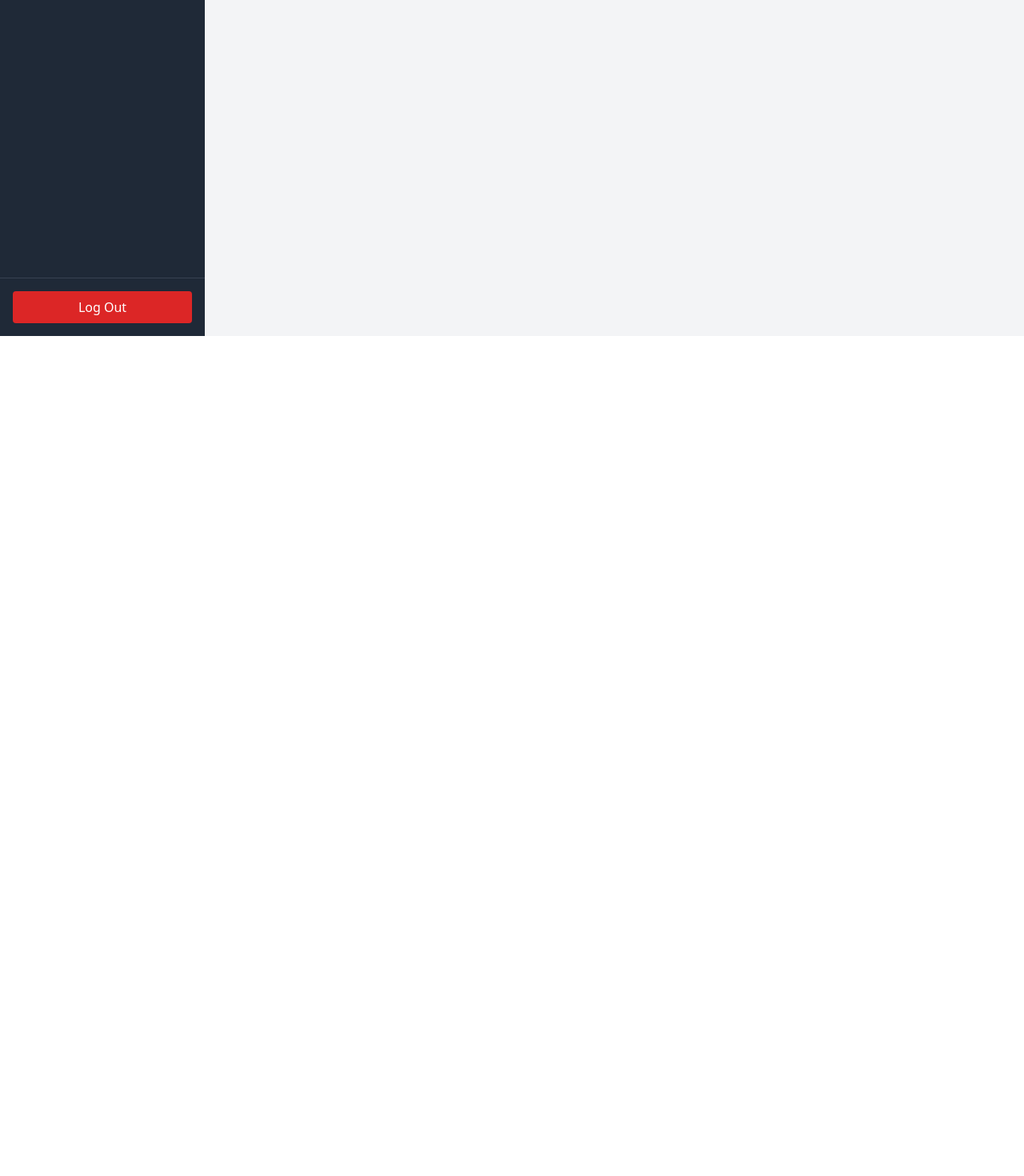
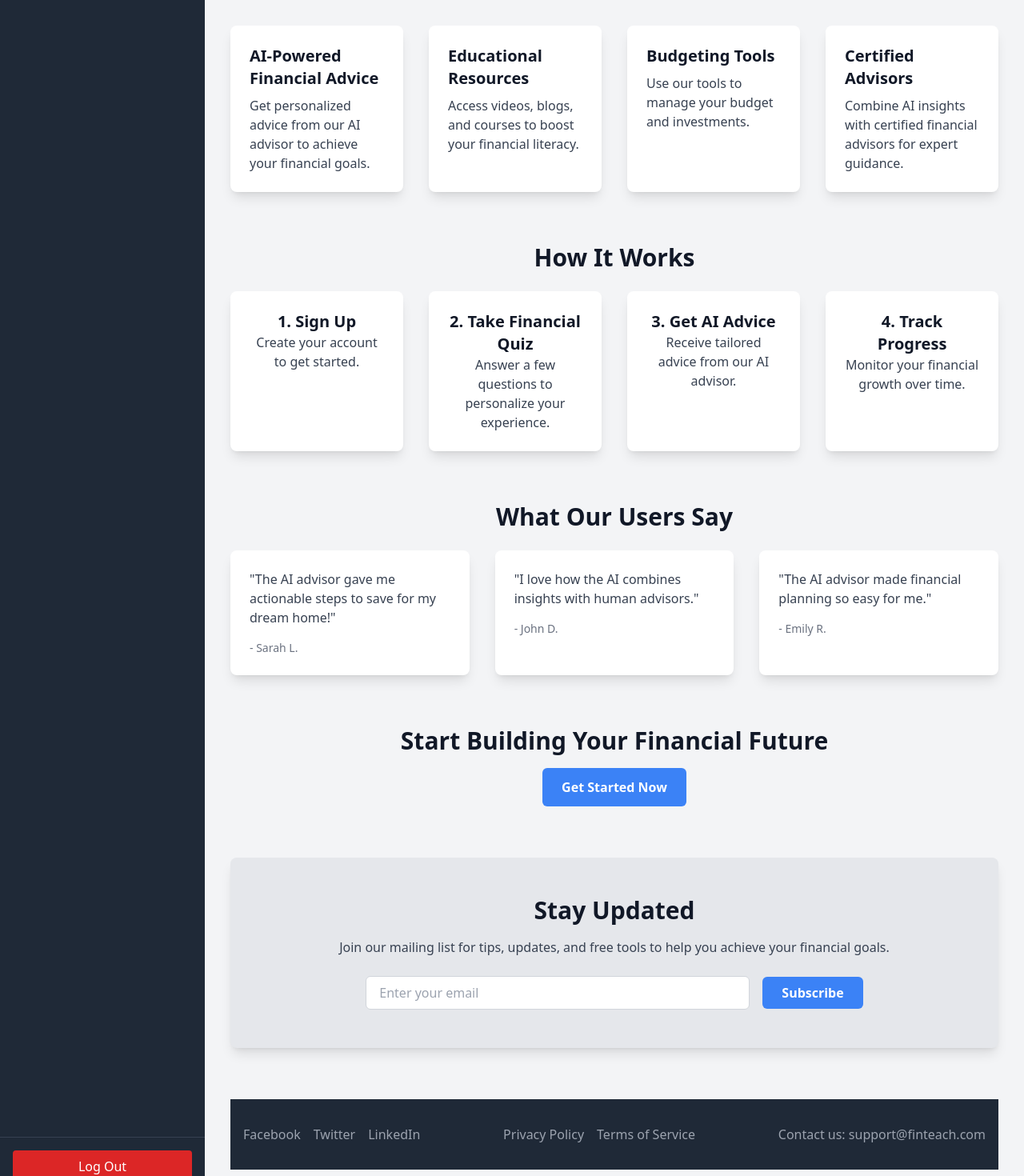
Before and after one commit to Jetrossgalinato/Finteach, a React (Vite) app in the folder Frontend/: page /home in a window 1280 px wide. Shown: the part 380-1850 px from the top of the page at 80% size. Before the commit the page ends 800 px from the top, so only its background shows below. Built offline with nearby package versions, Linux system fonts and the light colour scheme; sample sign-in values are in the browser's storage.

Commit message:
added layout for home page

```diff
--- a/Frontend/src/components/Sidebar.tsx
+++ b/Frontend/src/components/Sidebar.tsx
@@ -3,7 +3,7 @@ import { Link } from 'react-router-dom';
 import logo from '../assets/logo.png';
 
 interface SidebarProps {
-  handleLogout: () => void; // Function to handle logout
+  handleLogout: () => void;
 }
 
 const Sidebar: React.FC<SidebarProps> = ({ handleLogout }) => {
--- a/Frontend/src/pages/HomePage.tsx
+++ b/Frontend/src/pages/HomePage.tsx
@@ -11,7 +11,7 @@ function HomePage() {
   useEffect(() => {
     const accessToken = localStorage.getItem('accessToken');
     if (!accessToken) {
-      navigate('/'); // Redirect to login page
+      navigate('/');
     }
   }, [navigate]);
 
@@ -60,9 +60,137 @@ function HomePage() {
       <Sidebar handleLogout={handleLogout} />
 
       {/* Main Content */}
-      <div className="flex-1 p-8">
-        <h1 className="text-2xl font-bold mb-4 text-gray-900 dark:text-white">This is the Home Page</h1>
-        <p className="text-gray-700 dark:text-gray-300">Welcome to the FinTeach platform!</p>
+      <div className="flex-1 p-8 space-y-16">
+        {/* Hero Section */}
+        <section className="text-center bg-blue-500 dark:bg-blue-700 text-white py-16 rounded-lg shadow-lg">
+          <h1 className="text-4xl font-bold mb-4">Empowering You to Make Smarter Financial Decisions</h1>
+          <p className="text-lg mb-6">Learn, plan, and grow with expert-backed financial insights and AI-powered advice.</p>
+          <div className="space-x-4">
+            <button className="bg-white dark:bg-gray-800 text-blue-500 dark:text-white px-6 py-2 rounded-md font-bold hover:bg-gray-100 dark:hover:bg-gray-700">
+              Get Started
+            </button>
+            <button className="bg-blue-700 dark:bg-blue-800 px-6 py-2 rounded-md font-bold hover:bg-blue-600 dark:hover:bg-blue-700">
+              Talk to Our AI Advisor
+            </button>
+          </div>
+        </section>
+
+        {/* Key Features */}
+        <section className="grid grid-cols-1 md:grid-cols-2 lg:grid-cols-4 gap-8">
+          <div className="bg-white dark:bg-gray-800 p-6 rounded-lg shadow-lg">
+            <h3 className="text-xl font-bold mb-2 text-gray-900 dark:text-white">AI-Powered Financial Advice</h3>
+            <p className="text-gray-700 dark:text-gray-300">Get personalized advice from our AI advisor to achieve your financial goals.</p>
+          </div>
+          <div className="bg-white dark:bg-gray-800 p-6 rounded-lg shadow-lg">
+            <h3 className="text-xl font-bold mb-2 text-gray-900 dark:text-white">Educational Resources</h3>
+            <p className="text-gray-700 dark:text-gray-300">Access videos, blogs, and courses to boost your financial literacy.</p>
+          </div>
+          <div className="bg-white dark:bg-gray-800 p-6 rounded-lg shadow-lg">
+            <h3 className="text-xl font-bold mb-2 text-gray-900 dark:text-white">Budgeting Tools</h3>
+            <p className="text-gray-700 dark:text-gray-300">Use our tools to manage your budget and investments.</p>
+          </div>
+          <div className="bg-white dark:bg-gray-800 p-6 rounded-lg shadow-lg">
+            <h3 className="text-xl font-bold mb-2 text-gray-900 dark:text-white">Certified Advisors</h3>
+            <p className="text-gray-700 dark:text-gray-300">Combine AI insights with certified financial advisors for expert guidance.</p>
+          </div>
+        </section>
+
+        {/* How It Works */}
+        <section className="text-center">
+          <h2 className="text-3xl font-bold mb-6 text-gray-900 dark:text-white">How It Works</h2>
+          <div className="grid grid-cols-1 md:grid-cols-4 gap-8">
+            <div className="bg-white dark:bg-gray-800 p-6 rounded-lg shadow-lg">
+              <h3 className="text-xl font-bold text-gray-900 dark:text-white">1. Sign Up</h3>
+              <p className="text-gray-700 dark:text-gray-300">Create your account to get started.</p>
+            </div>
+            <div className="bg-white dark:bg-gray-800 p-6 rounded-lg shadow-lg">
+              <h3 className="text-xl font-bold text-gray-900 dark:text-white">2. Take Financial Quiz</h3>
+              <p className="text-gray-700 dark:text-gray-300">Answer a few questions to personalize your experience.</p>
+            </div>
+            <div className="bg-white dark:bg-gray-800 p-6 rounded-lg shadow-lg">
+              <h3 className="text-xl font-bold text-gray-900 dark:text-white">3. Get AI Advice</h3>
+              <p className="text-gray-700 dark:text-gray-300">Receive tailored advice from our AI advisor.</p>
+            </div>
+            <div className="bg-white dark:bg-gray-800 p-6 rounded-lg shadow-lg">
+              <h3 className="text-xl font-bold text-gray-900 dark:text-white">4. Track Progress</h3>
+              <p className="text-gray-700 dark:text-gray-300">Monitor your financial growth over time.</p>
+            </div>
+          </div>
+        </section>
+
+        {/* Testimonials */}
+        <section>
+          <h2 className="text-3xl font-bold mb-6 text-center text-gray-900 dark:text-white">What Our Users Say</h2>
+          <div className="grid grid-cols-1 md:grid-cols-3 gap-8">
+            <blockquote className="bg-white dark:bg-gray-800 p-6 rounded-lg shadow-lg">
+              <p className="text-gray-700 dark:text-gray-300">"The AI advisor gave me actionable steps to save for my dream home!"</p>
+              <footer className="mt-4 text-sm text-gray-500 dark:text-gray-400">- Sarah L.</footer>
+            </blockquote>
+            <blockquote className="bg-white dark:bg-gray-800 p-6 rounded-lg shadow-lg">
+              <p className="text-gray-700 dark:text-gray-300">"I love how the AI combines insights with human advisors."</p>
+              <footer className="mt-4 text-sm text-gray-500 dark:text-gray-400">- John D.</footer>
+            </blockquote>
+            <blockquote className="bg-white dark:bg-gray-800 p-6 rounded-lg shadow-lg">
+              <p className="text-gray-700 dark:text-gray-300">"The AI advisor made financial planning so easy for me."</p>
+              <footer className="mt-4 text-sm text-gray-500 dark:text-gray-400">- Emily R.</footer>
+            </blockquote>
+          </div>
+        </section>
+
+        {/* Call to Action */}
+        <section className="text-center">
+          <h2 className="text-3xl font-bold mb-4 text-gray-900 dark:text-white">Start Building Your Financial Future</h2>
+          <button className="bg-blue-500 dark:bg-blue-700 text-white px-6 py-3 rounded-md font-bold hover:bg-blue-600 dark:hover:bg-blue-800">
+            Get Started Now
+          </button>
+        </section>
+
+        {/* Newsletter Signup */}
+        <section className="text-center bg-gray-200 dark:bg-gray-800 py-12 rounded-lg shadow-lg">
+          <h2 className="text-3xl font-bold mb-4 text-gray-900 dark:text-white">Stay Updated</h2>
+          <p className="text-gray-700 dark:text-gray-300 mb-6">
+            Join our mailing list for tips, updates, and free tools to help you achieve your financial goals.
+          </p>
+          <form className="flex flex-col md:flex-row justify-center items-center space-y-4 md:space-y-0 md:space-x-4">
+            <input
+              type="email"
+              placeholder="Enter your email"
+              className="px-4 py-2 w-full md:w-1/2 border border-gray-300 dark:border-gray-600 rounded-md focus:outline-none focus:ring-2 focus:ring-blue-500 dark:focus:ring-blue-400"
+              required
+            />
+            <button
+              type="submit"
+              className="bg-blue-500 dark:bg-blue-700 text-white px-6 py-2 rounded-md font-bold hover:bg-blue-600 dark:hover:bg-blue-800"
+            >
+              Subscribe
+            </button>
+          </form>
+        </section>
+
+        {/* Footer */}
+      <footer className="bg-gray-800 dark:bg-gray-900 text-gray-400 py-8">
+        <div className="container mx-auto px-4">
+          <div className="flex flex-col md:flex-row justify-between items-center space-y-4 md:space-y-0">
+            {/* Social Media Links */}
+            <div className="flex space-x-4">
+              <a href="#" className="hover:text-white">Facebook</a>
+              <a href="#" className="hover:text-white">Twitter</a>
+              <a href="#" className="hover:text-white">LinkedIn</a>
+            </div>
+
+            {/* Legal Links */}
+            <div className="flex space-x-4">
+              <a href="#" className="hover:text-white">Privacy Policy</a>
+              <a href="#" className="hover:text-white">Terms of Service</a>
+            </div>
+
+            {/* Contact Info */}
+            <div>
+              <p>Contact us: <a href="mailto:support@finteach.com" className="hover:text-white">support@finteach.com</a></p>
+            </div>
+          </div>
+        </div>
+      </footer>
       </div>
     </div>
   );
--- a/Frontend/src/pages/LoginPage.tsx
+++ b/Frontend/src/pages/LoginPage.tsx
@@ -45,7 +45,7 @@ function LoginPage() {
   useEffect(() => {
     const accessToken = localStorage.getItem('accessToken');
     if (accessToken) {
-      navigate('/home'); // Redirect to home page
+      navigate('/home');
     }
   }, [navigate]);
 
--- a/Frontend/src/pages/RegisterPage.tsx
+++ b/Frontend/src/pages/RegisterPage.tsx
@@ -49,7 +49,7 @@ function RegisterPage() {
   useEffect(() => {
     const accessToken = localStorage.getItem('accessToken');
     if (accessToken) {
-      navigate('/home'); // Redirect to home page
+      navigate('/home');
     }
   }, [navigate]);
 
```
